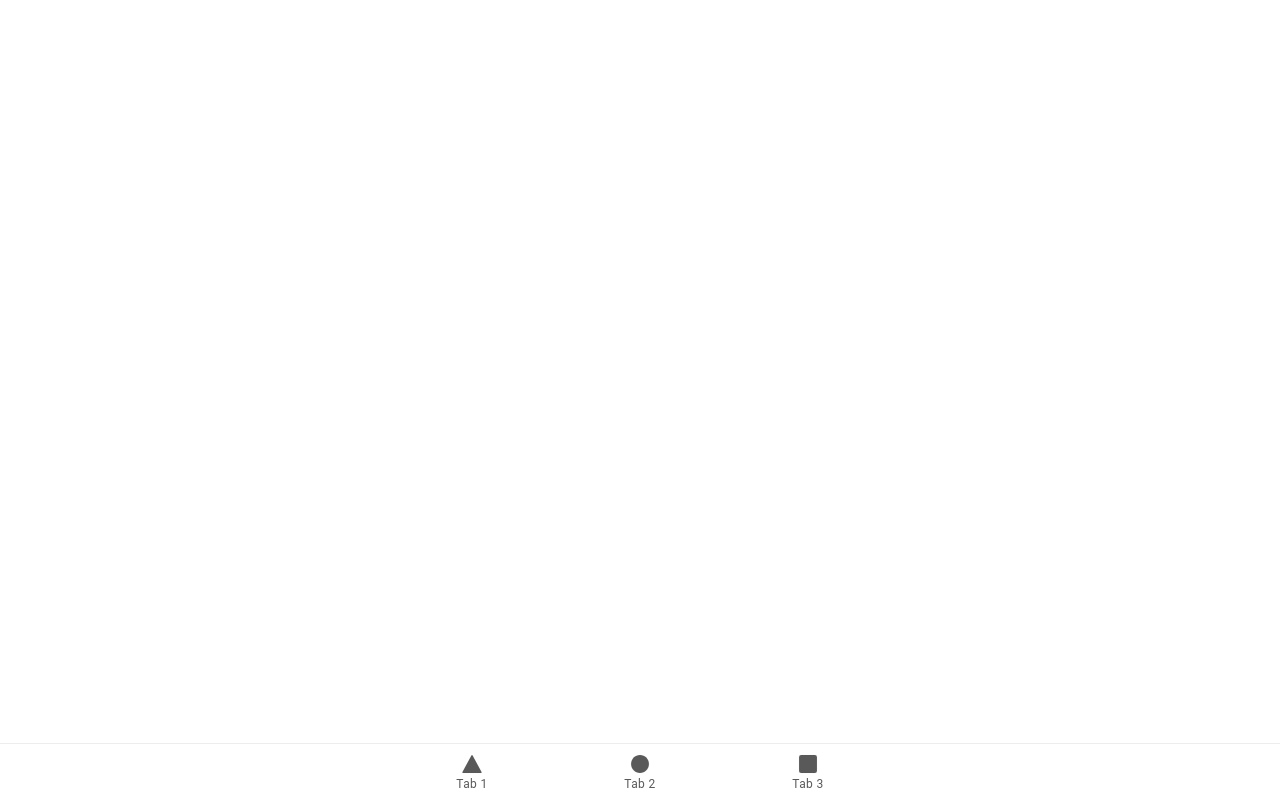
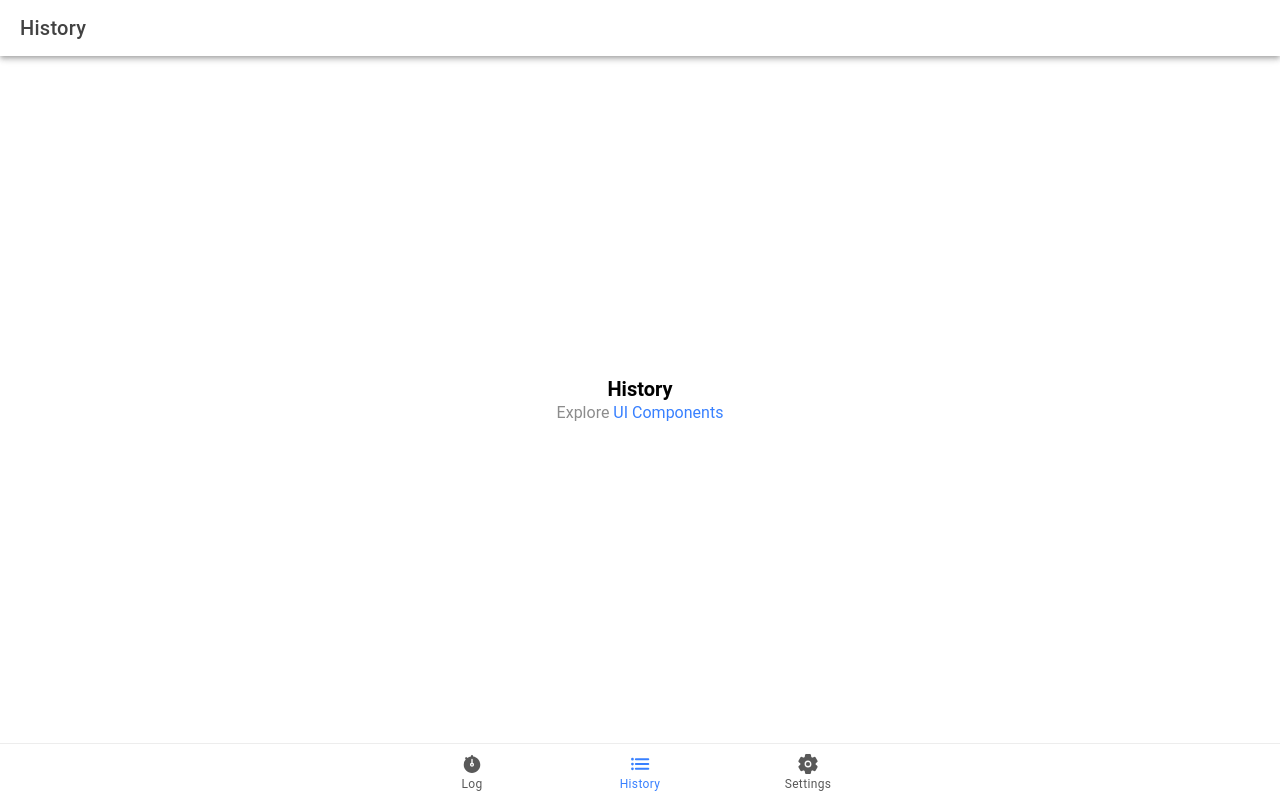
Before and after one commit to TheQueenIsDead/loot-logger, a React (Vite) app in the folder app/: page /history in a window 1280 px wide. Built offline with nearby package versions, Linux system fonts and the light colour scheme.

Commit message:
feat: rename Tab[1:3] to Log, History, and Settings

```diff
--- a/app/src/App.tsx
+++ b/app/src/App.tsx
@@ -10,10 +10,10 @@ import {
   setupIonicReact
 } from '@ionic/react';
 import { IonReactRouter } from '@ionic/react-router';
-import { ellipse, square, triangle } from 'ionicons/icons';
-import Tab1 from './pages/Tab1';
-import Tab2 from './pages/Tab2';
-import Tab3 from './pages/Tab3';
+import { stopwatch, list, settings } from 'ionicons/icons';
+import Log from './pages/Log';
+import History from './pages/History';
+import Settings from './pages/Settings';
 
 /* Core CSS required for Ionic components to work properly */
 import '@ionic/react/css/core.css';
@@ -41,31 +41,31 @@ const App: React.FC = () => (
     <IonReactRouter>
       <IonTabs>
         <IonRouterOutlet>
-          <Route exact path="/tab1">
-            <Tab1 />
+          <Route exact path="/log">
+            <Log />
           </Route>
-          <Route exact path="/tab2">
-            <Tab2 />
+          <Route exact path="/history">
+            <History />
           </Route>
-          <Route path="/tab3">
-            <Tab3 />
+          <Route path="/settings">
+            <Settings />
           </Route>
           <Route exact path="/">
-            <Redirect to="/tab1" />
+            <Redirect to="/log" />
           </Route>
         </IonRouterOutlet>
         <IonTabBar slot="bottom">
-          <IonTabButton tab="tab1" href="/tab1">
-            <IonIcon aria-hidden="true" icon={triangle} />
-            <IonLabel>Tab 1</IonLabel>
+          <IonTabButton tab="log" href="/log">
+            <IonIcon aria-hidden="true" icon={stopwatch} />
+            <IonLabel>Log</IonLabel>
           </IonTabButton>
-          <IonTabButton tab="tab2" href="/tab2">
-            <IonIcon aria-hidden="true" icon={ellipse} />
-            <IonLabel>Tab 2</IonLabel>
+          <IonTabButton tab="history" href="/history">
+            <IonIcon aria-hidden="true" icon={list} />
+            <IonLabel>History</IonLabel>
           </IonTabButton>
-          <IonTabButton tab="tab3" href="/tab3">
-            <IonIcon aria-hidden="true" icon={square} />
-            <IonLabel>Tab 3</IonLabel>
+          <IonTabButton tab="settings" href="/settings">
+            <IonIcon aria-hidden="true" icon={settings} />
+            <IonLabel>Settings</IonLabel>
           </IonTabButton>
         </IonTabBar>
       </IonTabs>
--- a/app/src/pages/Tab1.tsx
+++ b/app/src/pages/History.tsx
@@ -1,25 +1,25 @@
 import { IonContent, IonHeader, IonPage, IonTitle, IonToolbar } from '@ionic/react';
 import ExploreContainer from '../components/ExploreContainer';
-import './Tab1.css';
+import './History.css';
 
-const Tab1: React.FC = () => {
+const History: React.FC = () => {
   return (
     <IonPage>
       <IonHeader>
         <IonToolbar>
-          <IonTitle>Tab 1</IonTitle>
+          <IonTitle>History</IonTitle>
         </IonToolbar>
       </IonHeader>
       <IonContent fullscreen>
         <IonHeader collapse="condense">
           <IonToolbar>
-            <IonTitle size="large">Tab 1</IonTitle>
+            <IonTitle size="large">History</IonTitle>
           </IonToolbar>
         </IonHeader>
-        <ExploreContainer name="Tab 1 page" />
+        <ExploreContainer name="History" />
       </IonContent>
     </IonPage>
   );
 };
 
-export default Tab1;
+export default History;
--- a/app/src/pages/Tab2.tsx
+++ b/app/src/pages/Log.tsx
@@ -1,25 +1,25 @@
 import { IonContent, IonHeader, IonPage, IonTitle, IonToolbar } from '@ionic/react';
 import ExploreContainer from '../components/ExploreContainer';
-import './Tab2.css';
+import './Log.css';
 
-const Tab2: React.FC = () => {
+const Log: React.FC = () => {
   return (
     <IonPage>
       <IonHeader>
         <IonToolbar>
-          <IonTitle>Tab 2</IonTitle>
+          <IonTitle>Log</IonTitle>
         </IonToolbar>
       </IonHeader>
       <IonContent fullscreen>
         <IonHeader collapse="condense">
           <IonToolbar>
-            <IonTitle size="large">Tab 2</IonTitle>
+            <IonTitle size="large">Log</IonTitle>
           </IonToolbar>
         </IonHeader>
-        <ExploreContainer name="Tab 2 page" />
+        <ExploreContainer name="Log" />
       </IonContent>
     </IonPage>
   );
 };
 
-export default Tab2;
+export default Log;
--- a/app/src/pages/Tab3.tsx
+++ b/app/src/pages/Settings.tsx
@@ -1,25 +1,25 @@
 import { IonContent, IonHeader, IonPage, IonTitle, IonToolbar } from '@ionic/react';
 import ExploreContainer from '../components/ExploreContainer';
-import './Tab3.css';
+import './Settings.css';
 
-const Tab3: React.FC = () => {
+const Settings: React.FC = () => {
   return (
     <IonPage>
       <IonHeader>
         <IonToolbar>
-          <IonTitle>Tab 3</IonTitle>
+          <IonTitle>Settings</IonTitle>
         </IonToolbar>
       </IonHeader>
       <IonContent fullscreen>
         <IonHeader collapse="condense">
           <IonToolbar>
-            <IonTitle size="large">Tab 3</IonTitle>
+            <IonTitle size="large">Settings</IonTitle>
           </IonToolbar>
         </IonHeader>
-        <ExploreContainer name="Tab 3 page" />
+        <ExploreContainer name="Settings" />
       </IonContent>
     </IonPage>
   );
 };
 
-export default Tab3;
+export default Settings;
```
Also changed, not shown: app/src/pages/History.css (added), app/src/pages/Log.css (added), app/src/pages/Settings.css (added), app/src/pages/Tab1.css (deleted), app/src/pages/Tab2.css (deleted), app/src/pages/Tab3.css (deleted).
